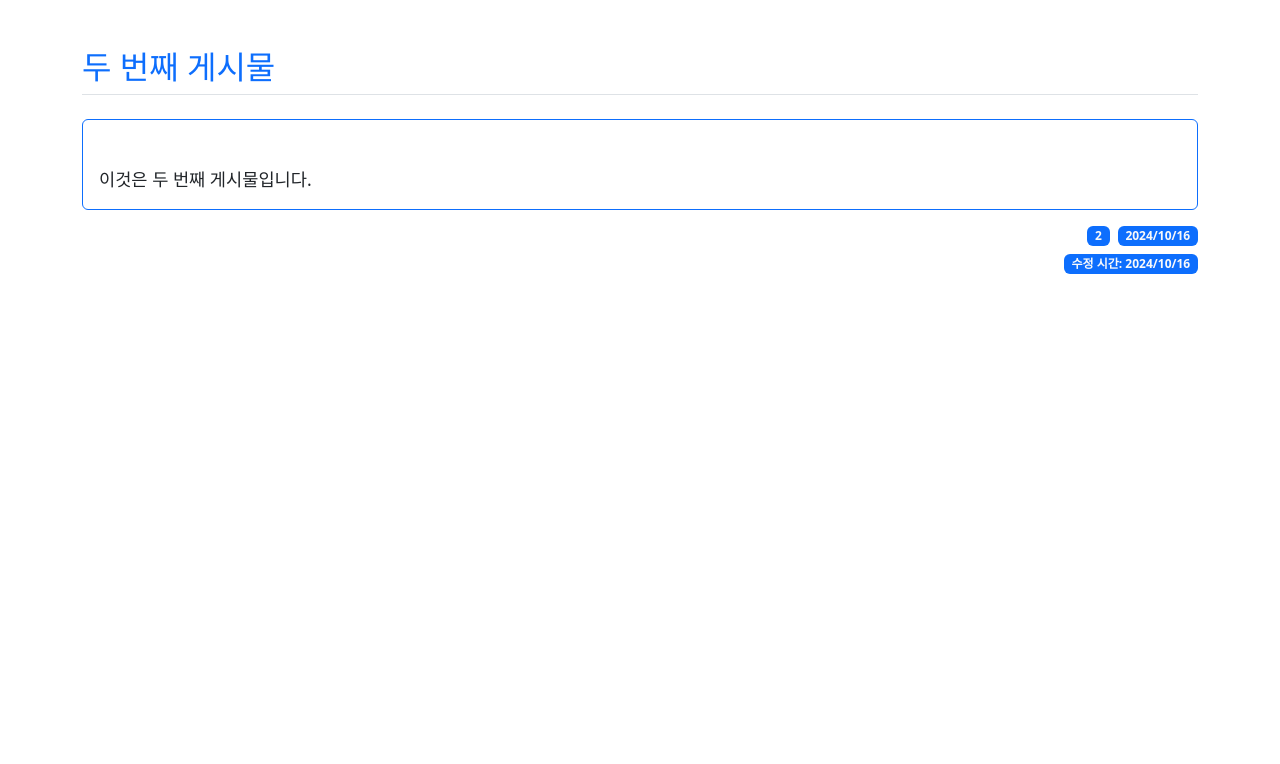
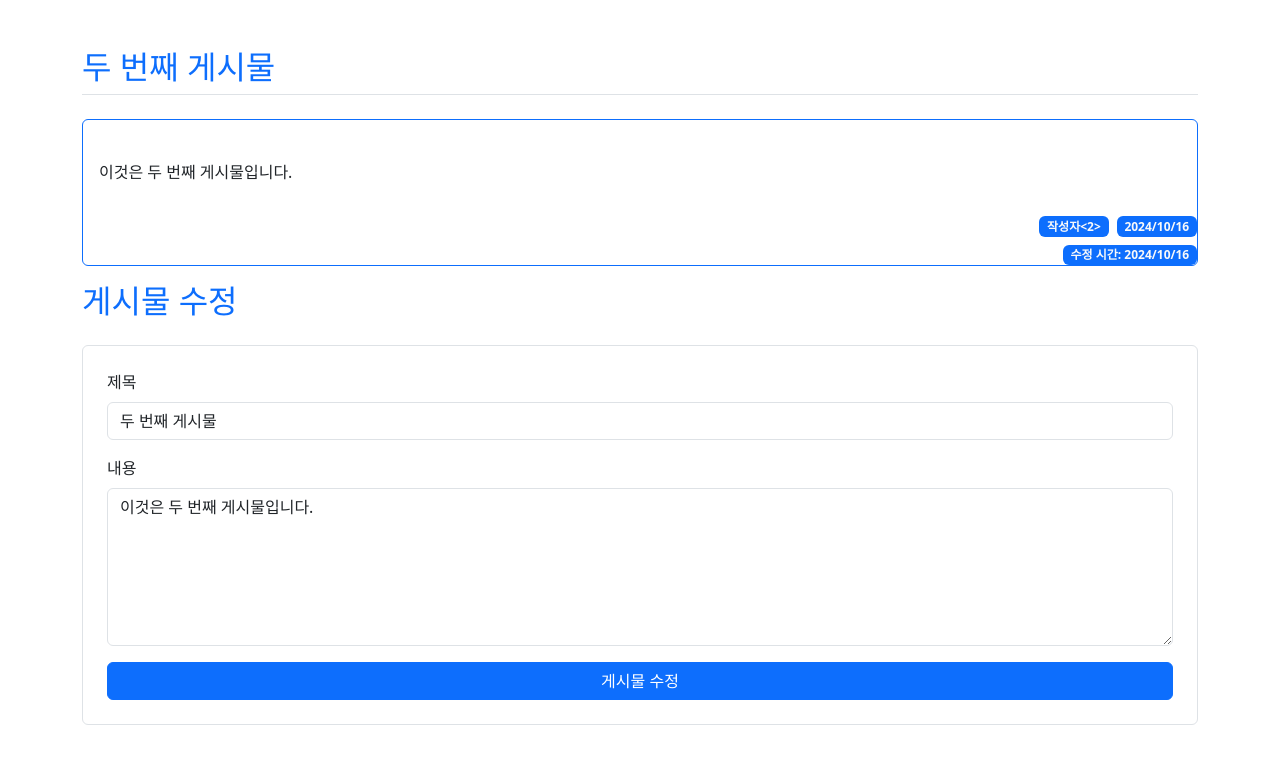
Before and after one commit to TakSung/web-board, a Flask app: page /post/1 in a window 1280 px wide. Shown: the top 764 px of the page. Run offline with Flask 2, Linux system fonts and the light colour scheme.

Commit message:
💄 디자인 수정

```diff
--- a/templates/post_detail.html
+++ b/templates/post_detail.html
@@ -3,33 +3,44 @@
 <head>
     <meta charset="UTF-8">
     <meta name="viewport" content="width=device-width, initial-scale=1.0">
-    <title>게시글 상세보기</title>
+    <title>게시글 상세보기 및 수정</title>
     <!-- Bootstrap CSS -->
     <link href="https://cdn.jsdelivr.net/npm/bootstrap@5.3.0/dist/css/bootstrap.min.css" rel="stylesheet">
 </head>
 <body>
     <div class="container my-5">
+        <!-- 게시글 상세보기 -->
         <h2 class="border-bottom pb-2 mb-4 text-primary">{{ post.title }}</h2>
-
-        <!-- 게시글 내용 -->
         <div class="card mb-3 border-primary">
             <div class="card-body">
-                <div class="card-text" style="white-space: pre-line; font-size: 1.1rem; line-height: 1.6;">
+                <div class="card-text" style="white-space: pre-line;">
                     {{ post.content }}
                 </div>
             </div>
+            <div class="d-flex justify-content-end mt-3">
+                <span class="badge bg-primary text-light me-2">작성자<{{ post.user_id }}></span>
+                <span class="badge bg-primary text-light">{{ post.create_time.strftime('%Y/%m/%d') }}</span>
+            </div>
+            <div class="d-flex justify-content-end mt-2">
+                <span class="badge bg-primary text-light">수정 시간: {{ post.update_time.strftime('%Y/%m/%d') }}</span>
+            </div>
         </div>
 
-        <!-- 작성자 및 시간 정보 -->
-        <div class="d-flex justify-content-end mt-3">
-            <span class="badge bg-primary text-light me-2">{{ post.user_id }}</span>
-            <span class="badge bg-primary text-light">{{ post.create_time.strftime('%Y/%m/%d') }}</span>
-        </div>
-
-        <div class="d-flex justify-content-end mt-2">
-            <span class="badge bg-primary text-light">수정 시간: {{ post.update_time.strftime('%Y/%m/%d') }}</span>
-        </div>
-
+        <!-- 게시물 수정 폼 -->
+        <h2 class="mb-4 text-primary">게시물 수정</h2>
+        <form action="/post/edit" method="POST" class="border p-4 rounded">
+            <div class="mb-3">
+                <label for="title" class="form-label">제목</label>
+                <input type="text" name="title" class="form-control" id="title" placeholder="제목을 입력하세요" required value="{{ post.title }}">
+            </div>
+            <div class="mb-3">
+                <label for="content" class="form-label">내용</label>
+                <textarea name="content" class="form-control" id="content" rows="6" placeholder="내용을 입력하세요" required>{{ post.content }}</textarea>
+            </div>
+            <input type="hidden" name="user_id" class="form-control" id="user_id" value="{{ post.user_id }}" readonly>
+            <input type="hidden" name="postId" id="postId" value="{{ post.id }}">
+            <button type="submit" class="btn btn-primary w-100">게시물 수정</button>
+        </form>
     </div>
 
     <!-- Bootstrap JS and Popper.js -->
```
